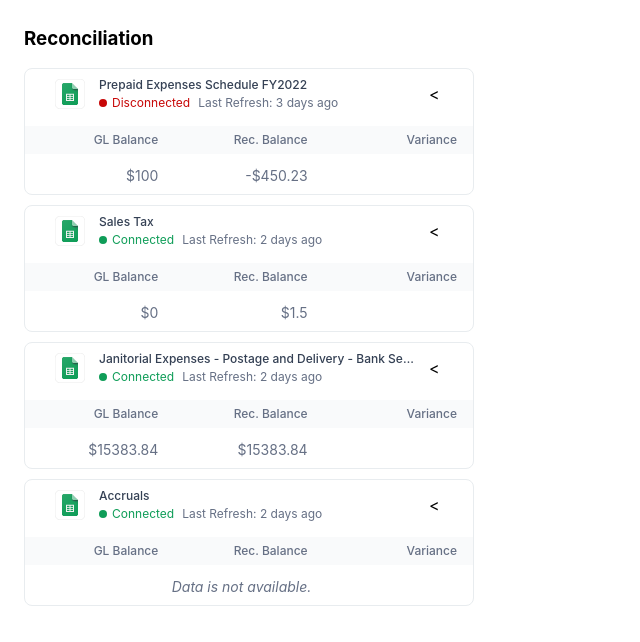
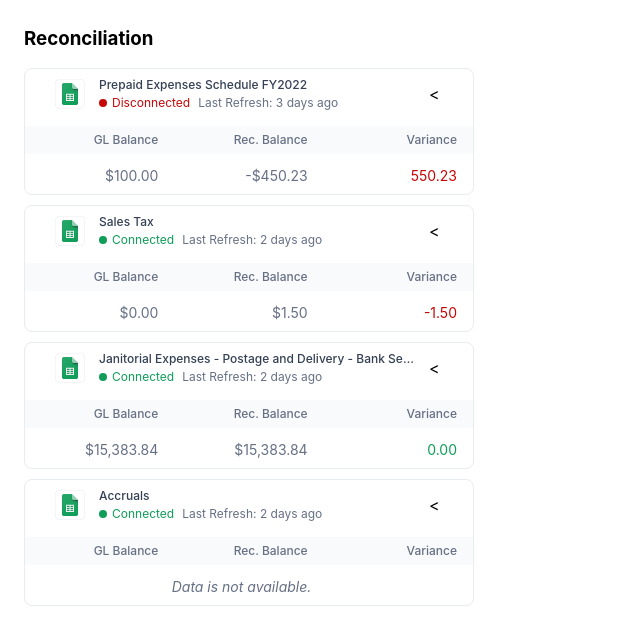
Before and after one commit to katyaskvo/vlc, a React (Create React App) app: page / in a window 1280 px wide. Shown: the top 642 px of the page, without its empty margins (0-640 px from the left). Built offline with nearby package versions, Linux system fonts and the light colour scheme.

Commit message:
format numbers to currency and display variance

```diff
--- a/src/components/acount-card/account-card.component.js
+++ b/src/components/acount-card/account-card.component.js
@@ -48,17 +48,31 @@ const AccountCard = ({ accountData, balanceData = {} }) => {
 						{Object.keys(balanceData).length > 0 && (
 							<tr>
 								<td>
-									{glBalance < 0 ? `-$${glBalance * -1}` : `$${glBalance}`}
+									{glBalance.toLocaleString('en-US', {
+										style: 'currency',
+										currency: 'USD',
+									})}
 								</td>
 								<td>
-									{recBalance < 0 ? `-$${recBalance * -1}` : `$${recBalance}`}
+									{recBalance.toLocaleString('en-US', {
+										style: 'currency',
+										currency: 'USD',
+									})}
 								</td>
-								<td></td>
+								<td
+									style={{
+										color: glBalance - recBalance !== 0 ? '#C70707' : '#0F9D58',
+									}}
+								>
+									{(Math.round((glBalance - recBalance) * 100) / 100).toFixed(
+										2
+									)}
+								</td>
 							</tr>
 						)}
 						{!Object.keys(balanceData).length && (
 							<tr>
-								<td className="no-balance-data" colspan="3">
+								<td className="no-balance-data" colSpan="3">
 									Data is not available.
 								</td>
 							</tr>
```
